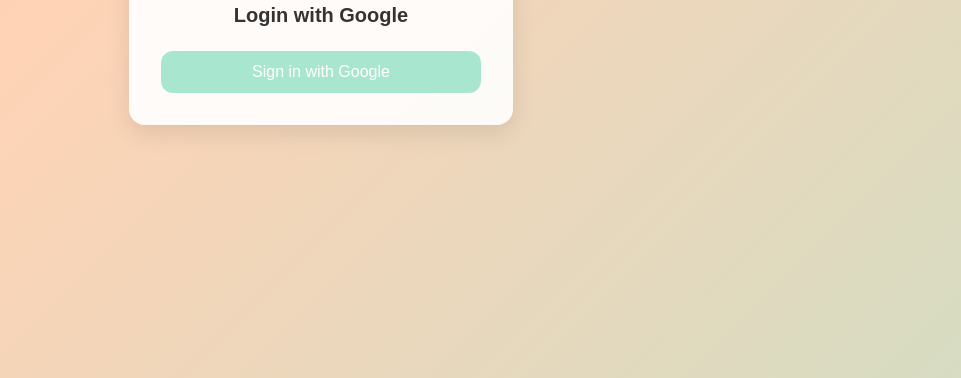
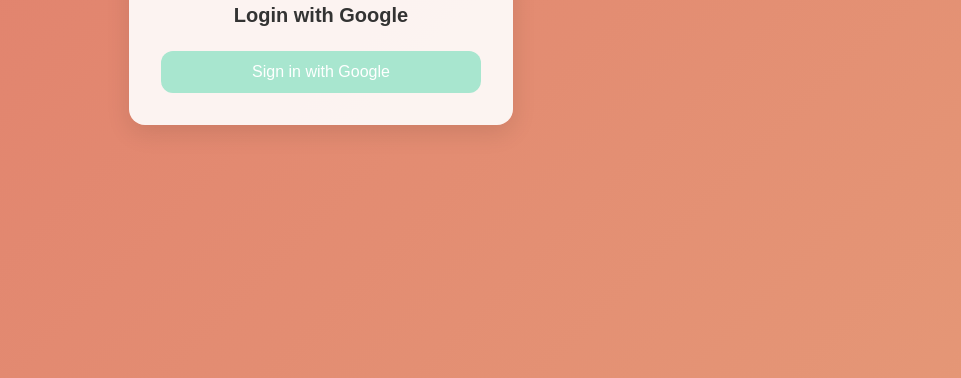
Before and after one commit to Himmmz/hypertrophy-login, a plain HTML site: page index.html in a window 1280 px wide. Shown: the part 422-800 px from the top of the page, without its empty margins (319-1280 px from the left). Drawn offline with Linux system fonts and the light colour scheme.

Commit message:
Update index.html

```diff
--- a/index.html
+++ b/index.html
@@ -49,13 +49,13 @@
       font-family: Arial, sans-serif;
       /* Define a multi-color gradient and animate it */
       background: linear-gradient(-45deg,
-        #A8E6CF, /* mint green */
-        #FFD3B6, /* peach */
-        #FFAAA5, /* blush */
-        #DCECC9  /* light sage */
+  #6FA88C,  /* darker mint */
+  #E69F7A,  /* deeper peach */
+  #E07A6A,  /* richer blush */
+  #A3B094   /* muted sage */
       );
       background-size: 400% 400%;
-      animation: gradient 15s ease infinite;
+      animation: gradient 3s ease infinite;
       display: flex;
       align-items: center;
       justify-content: center;
```
